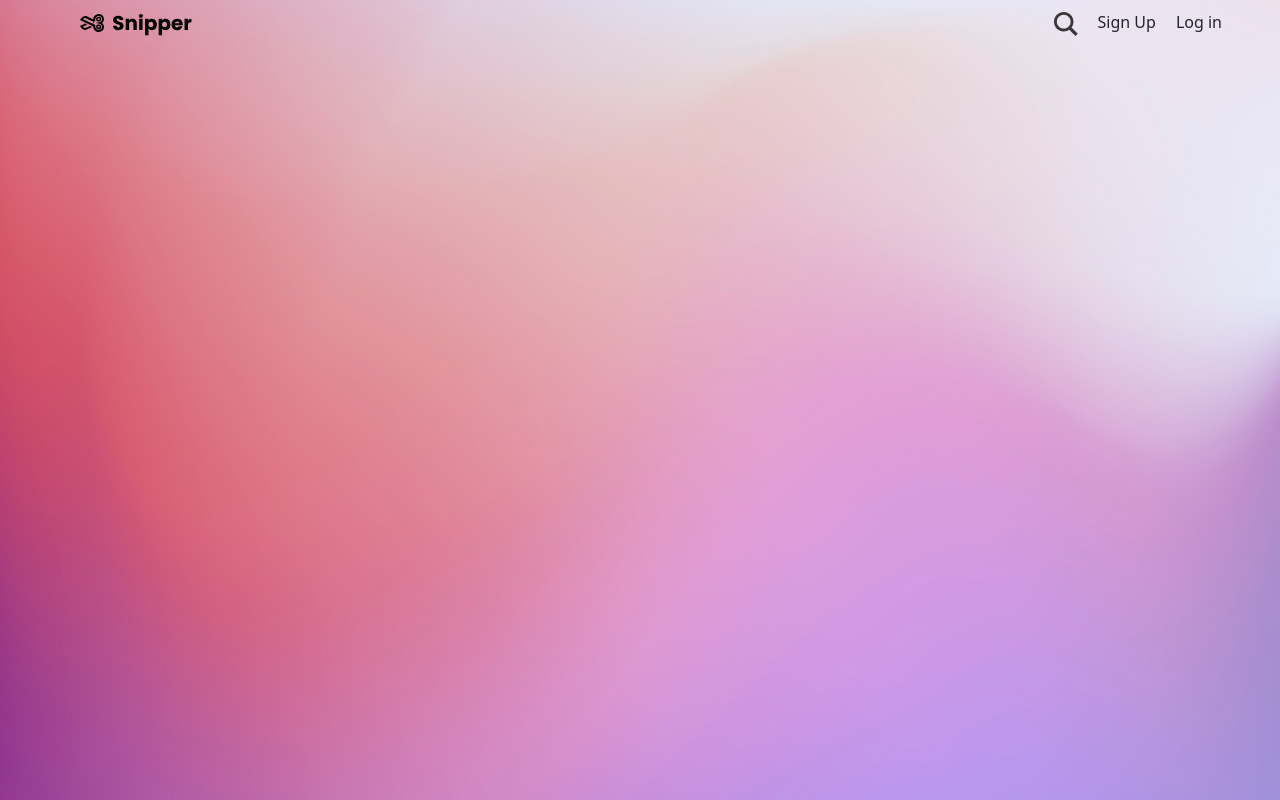
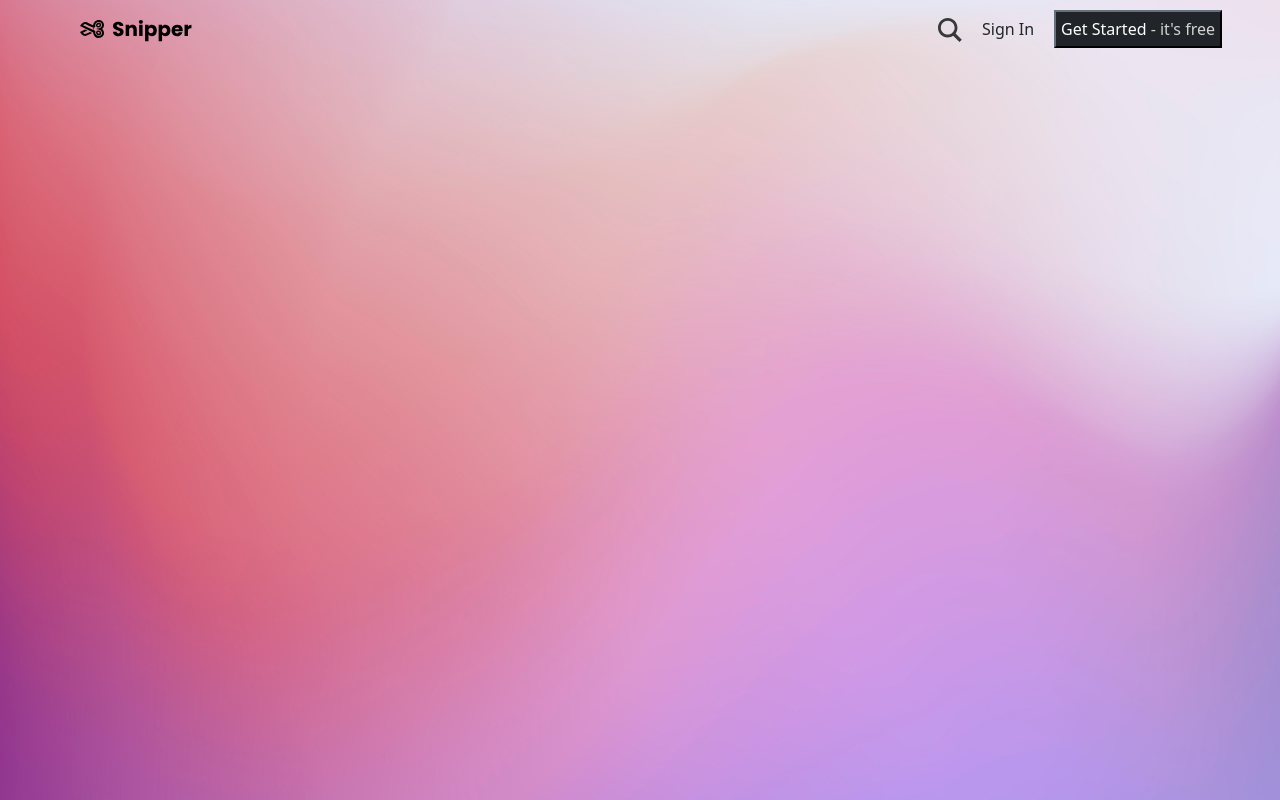
Before and after one commit to joshg1912/Snipper-landing-page, a website: page index.html in a window 1280 px wide. Drawn offline with nearby package versions, Linux system fonts and the light colour scheme.

Commit message:
adds final navbar

```diff
--- a/index.html
+++ b/index.html
@@ -11,8 +11,8 @@
             </ul>
             <ul class="nav-links">
                 <li class="nav-item"><img src="Assets/Search Icon.svg"></li>
-                <li class="nav-item">Sign Up</li>
-                <li class="nav-item">Log in</li>
+                <li class="nav-item">Sign In</li>
+                <li class="nav-item"><button class="btn-dark cta">Get Started <span style="color:lightgray">- it's free</span></button></li>
             </ul>
      </div>
 
--- a/style.css
+++ b/style.css
@@ -14,8 +14,12 @@ body {
 .nav-links{
     display:flex;
     list-style: none;
+    align-items: center;
 }
 
 .nav-item {
     padding: 10px;
 }
+.cta {
+    padding: 5px;
+}
```
